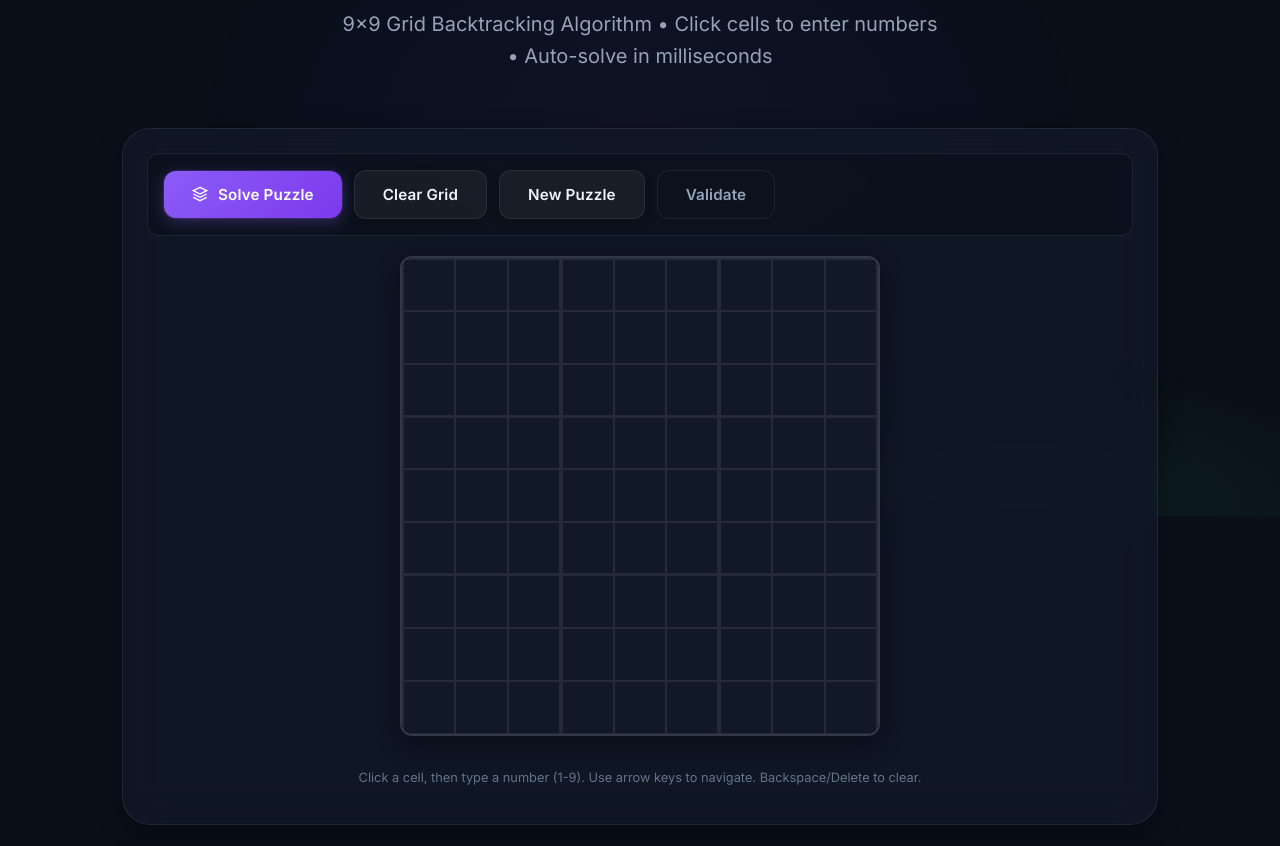
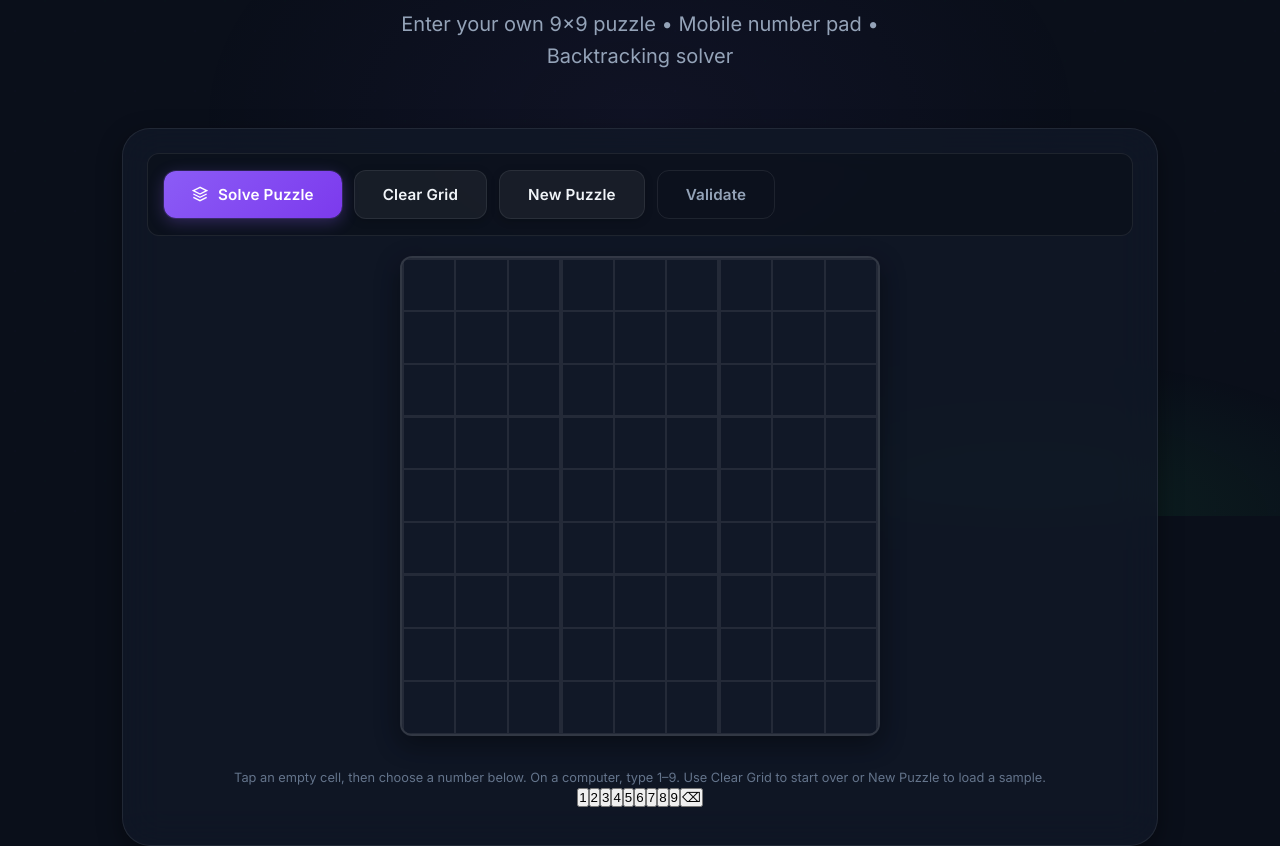
Before and after one commit to doofenshmirtz-hub/solver, a website: page docs/sudoku.html in a window 1280 px wide. Shown: the part 284-1130 px from the top of the page. Drawn offline with Linux system fonts and the light colour scheme.

Commit message:
Add touch-friendly Sudoku number pad

```diff
--- a/docs/sudoku.html
+++ b/docs/sudoku.html
@@ -26,7 +26,7 @@
     <header>
       <span class="header-badge">Sudoku Solver</span>
       <h1>Sudoku Solver</h1>
-      <p class="subtitle">9×9 Grid Backtracking Algorithm • Click cells to enter numbers • Auto-solve in milliseconds</p>
+      <p class="subtitle">Enter your own 9×9 puzzle • Mobile number pad • Backtracking solver</p>
     </header>
 
     <main>
@@ -45,7 +45,10 @@
         <div class="sudoku-grid" id="sudoku-grid" role="grid" aria-label="Sudoku 9x9 grid"></div>
 
         <div class="sudoku-hints">
-          <p>Click a cell, then type a number (1-9). Use arrow keys to navigate. Backspace/Delete to clear.</p>
+          <p>Tap an empty cell, then choose a number below. On a computer, type 1–9. Use Clear Grid to start over or New Puzzle to load a sample.</p>
+          <div class="sudoku-number-pad" role="group" aria-label="Sudoku number pad">
+            <button type="button" data-sudoku-number="1">1</button><button type="button" data-sudoku-number="2">2</button><button type="button" data-sudoku-number="3">3</button><button type="button" data-sudoku-number="4">4</button><button type="button" data-sudoku-number="5">5</button><button type="button" data-sudoku-number="6">6</button><button type="button" data-sudoku-number="7">7</button><button type="button" data-sudoku-number="8">8</button><button type="button" data-sudoku-number="9">9</button><button type="button" data-sudoku-number="0" class="clear-number">⌫</button>
+          </div>
         </div>
       </section>
 
```
